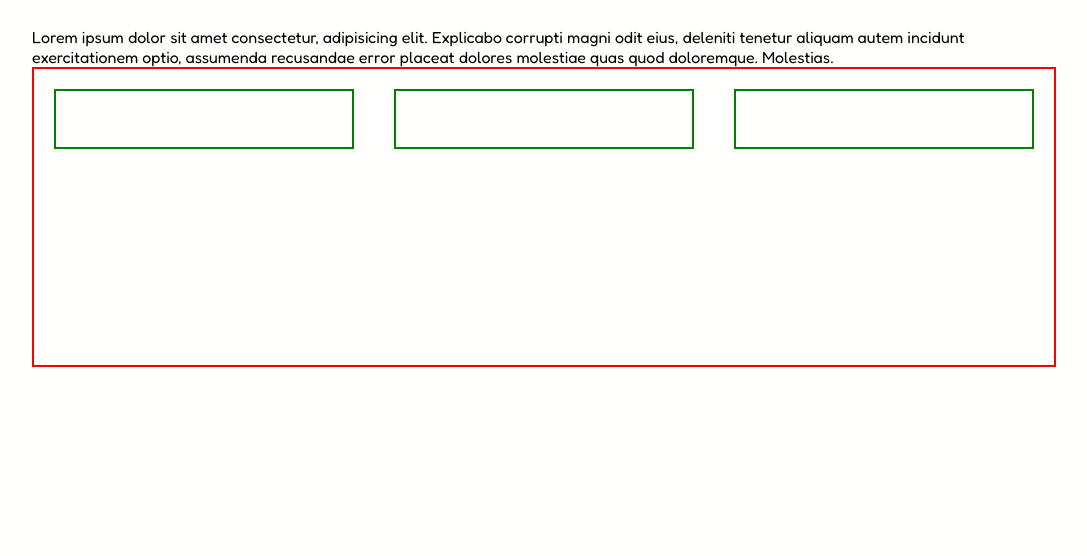
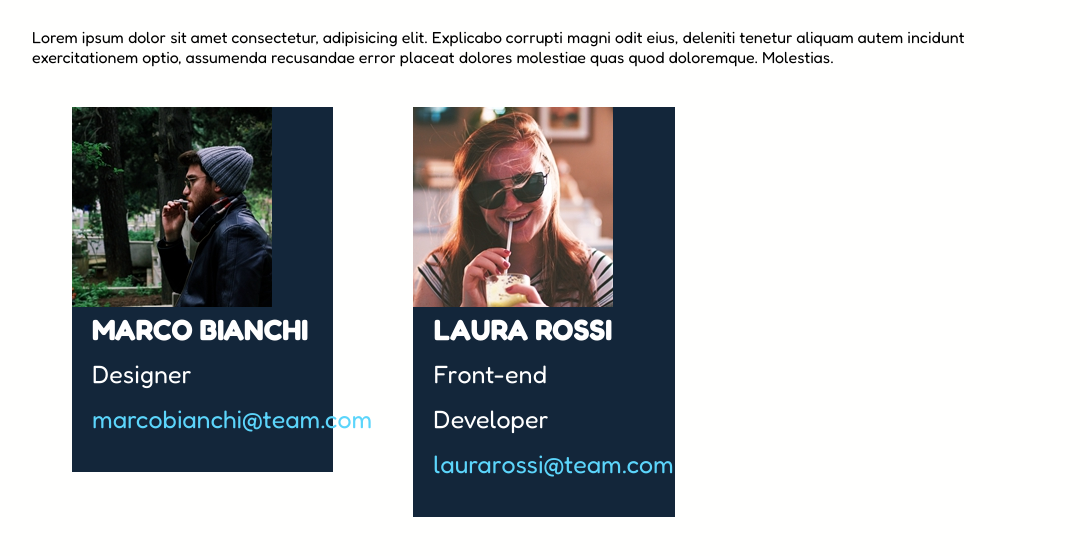
Before and after one commit to BeneArp/html-css-float-cards, a plain HTML site: page index.html in a window 1280 px wide. Shown: the part 62-618 px from the top of the page, without its empty margins (96-1183 px from the left). Drawn offline with Linux system fonts and the light colour scheme.

Commit message:
fix struttura

```diff
--- a/css/style.css
+++ b/css/style.css
@@ -23,17 +23,48 @@ header{
 }
 
 /* formattazione corpo pagina */
-.row{
-    /* debug */
-    border: 2px solid red;
-    height: 300px;
+.col{
+    float: left;
+    background-color: #13263a;
+    color: white;
+    width: calc(100% / 3 - 80px);
+    margin: 40px;
 }
 
-.col{
+/* formattazione cards */
+
+.col img{
+    height: 200px;
     float: left;
-    /* debug */
-    border: 2px solid green;
-    height: 60px;
-    width: calc(100% / 3 - 40px);
-    margin: 20px;
+    margin-right: 20px;
 }
+
+.info{
+    font-size: 25px;
+    margin: 30px 20px;
+    line-height: 45px;
+}
+
+.info span{
+    display: block;
+}
+
+.info a{
+    text-decoration: none;
+    color: #5cd5fb;
+}
+
+
+
+/* clear fix */
+.row::after{
+    content: "";
+    display: table;
+    clear: both;
+}
+
+.col::after{
+    content: "";
+    display: table;
+    clear: both;
+}
--- a/index.html
+++ b/index.html
@@ -31,11 +31,41 @@
         <!-- sezione cards -->
         <section>
             <div class="row">
-                <div class="col"></div>
-                <div class="col"></div>
+
+                <!-- prima card -->
+                <div class="col">
+
+                    <!-- foto profilo -->
+                    <img src="img/male1.png" alt="Foto Marco">
+
+
+                    <!-- info -->
+                    <div class="info">
+                        <h3>MARCO BIANCHI</h3>
+                        <span>Designer</span>
+                        <a href="https://accounts.google.com/v3/signin/identifier?flowEntry=ServiceLogin&flowName=GlifWebSignIn&hl=IT&ifkv=AaSxoQzwkzJ_me05QJI8r_1BU03p5eroLGrbwGHEg2vXBGL2dx4mUBXI_jrWrQOl9QhOK0-HwcWkcw&dsh=S-738155586%3A1714399763899491&theme=mn&ddm=0">marcobianchi@team.com</a>
+
+                    </div>
+
+                </div>
+
+                <!-- seconda card -->
+                <div class="col">
+                     <!-- foto profilo -->
+                     <img src="img/female1.png" alt="Foto Laura">
+
+
+                     <!-- info -->
+                     <div class="info">
+                         <h3>LAURA ROSSI</h3>
+                         <span>Front-end Developer</span>
+                         <a href="https://accounts.google.com/v3/signin/identifier?flowEntry=ServiceLogin&flowName=GlifWebSignIn&hl=IT&ifkv=AaSxoQzwkzJ_me05QJI8r_1BU03p5eroLGrbwGHEg2vXBGL2dx4mUBXI_jrWrQOl9QhOK0-HwcWkcw&dsh=S-738155586%3A1714399763899491&theme=mn&ddm=0">laurarossi@team.com</a>
+                     </div>
+                </div>
                 <div class="col"></div>
             </div>
         </section>
+
     </div>
 
 </body>
```
